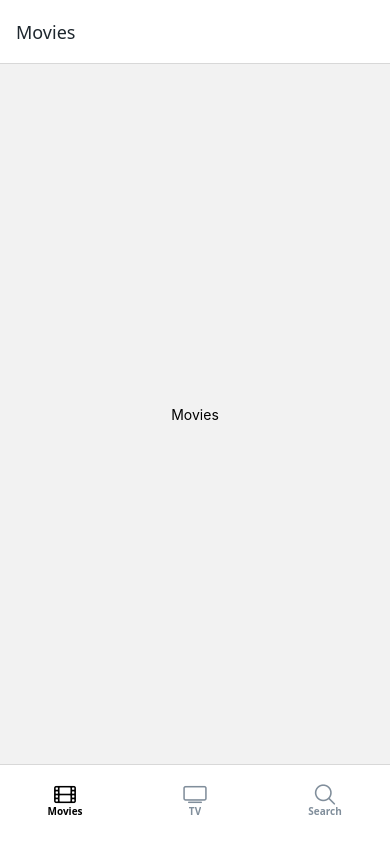
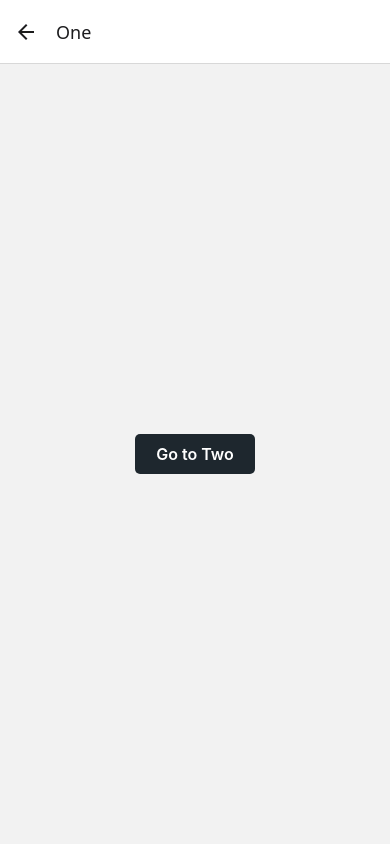
Before and after one commit to yerin719/RN-moovies, a React Native app: screen /Stack in a window 390 px wide. Built offline with nearby package versions, Linux system fonts and the light colour scheme.

Commit message:
Stacks and Tabs

```diff
--- a/App.tsx
+++ b/App.tsx
@@ -11,6 +11,8 @@ import * as SplashScreen from 'expo-splash-screen';
 import * as Font from 'expo-font';
 import {Asset} from 'expo-asset';
 import {Ionicons} from '@expo/vector-icons';
+import Stack from './navigation/Stack';
+import Root from './navigation/Root';
 
 SplashScreen.preventAutoHideAsync();
 
@@ -61,7 +63,7 @@ function App() {
 
   return (
     <NavigationContainer>
-      <Tabs />
+      <Root />
     </NavigationContainer>
   );
 }
--- /dev/null
+++ b/navigation/Root.tsx
@@ -0,0 +1,14 @@
+import React from 'react';
+import {createNativeStackNavigator} from '@react-navigation/native-stack';
+import Tabs from './Tabs';
+import Stack from './Stack';
+
+const Nav = createNativeStackNavigator();
+
+const Root = () => (
+  <Nav.Navigator screenOptions={{headerShown: false}}>
+    <Nav.Screen name="Tabs" component={Tabs} />
+    <Nav.Screen name="Stack" component={Stack} />
+  </Nav.Navigator>
+);
+export default Root;
--- /dev/null
+++ b/navigation/Stack.tsx
@@ -0,0 +1,78 @@
+import React from 'react';
+import {createNativeStackNavigator} from '@react-navigation/native-stack';
+import {
+  Text,
+  View,
+  Pressable,
+  StyleSheet,
+  TouchableOpacity,
+} from 'react-native';
+import {NativeStackNavigationProp} from '@react-navigation/native-stack';
+
+type RootStackParamList = {
+  Tabs: {screen: string};
+  One: undefined;
+  Two: undefined;
+  Three: undefined;
+};
+
+type Props = {
+  navigation: NativeStackNavigationProp<RootStackParamList>;
+};
+
+const NativeStack = createNativeStackNavigator();
+
+const Stack = () => (
+  <NativeStack.Navigator screenOptions={{presentation: 'modal'}}>
+    <NativeStack.Screen name="One" component={ScreenOne} />
+    <NativeStack.Screen name="Two" component={ScreenTwo} />
+    <NativeStack.Screen name="Three" component={ScreenThree} />
+  </NativeStack.Navigator>
+);
+
+const styles = StyleSheet.create({
+  container: {
+    flex: 1,
+    justifyContent: 'center',
+    alignItems: 'center',
+  },
+  button: {
+    backgroundColor: '#1e272e',
+    padding: 10,
+    borderRadius: 5,
+    minWidth: 120,
+    alignItems: 'center',
+  },
+  buttonText: {
+    color: 'white',
+    fontSize: 16,
+    fontWeight: '600',
+  },
+});
+
+const ScreenOne = ({navigation}: Props) => (
+  <View style={styles.container}>
+    <Pressable style={styles.button} onPress={() => navigation.navigate('Two')}>
+      <Text style={styles.buttonText}>Go to Two</Text>
+    </Pressable>
+  </View>
+);
+
+const ScreenTwo = ({navigation}: Props) => (
+  <View style={styles.container}>
+    <Pressable
+      style={styles.button}
+      onPress={() => navigation.navigate('Three')}>
+      <Text style={styles.buttonText}>Go to Three</Text>
+    </Pressable>
+  </View>
+);
+
+const ScreenThree = ({navigation}: Props) => (
+  <TouchableOpacity
+    onPress={() => navigation.navigate('Tabs', {screen: 'Search'})}>
+    <Text>Go to search</Text>
+  </TouchableOpacity>
+);
+
+export default Stack;
--- a/package.json
+++ b/package.json
@@ -13,6 +13,7 @@
     "@expo/metro-runtime": "^4.0.1",
     "@react-navigation/bottom-tabs": "^7.2.1",
     "@react-navigation/native": "^7.0.15",
+    "@react-navigation/native-stack": "^7.2.1",
     "expo": "^52.0.37",
     "expo-asset": "~11.0.4",
     "expo-font": "~13.0.4",
--- a/screens/Movies.tsx
+++ b/screens/Movies.tsx
@@ -1,9 +1,20 @@
+import {NativeStackNavigationProp} from '@react-navigation/native-stack';
 import React from 'react';
-import {View, Text} from 'react-native';
+import {View, Text, TouchableOpacity} from 'react-native';
 
-const Movies = () => (
-  <View style={{flex: 1, justifyContent: 'center', alignItems: 'center'}}>
+type RootStackParamList = {
+  Stack: {screen: string};
+};
+
+type Props = {
+  navigation: NativeStackNavigationProp<RootStackParamList>;
+};
+
+const Movies = ({navigation: {navigate}}: Props) => (
+  <TouchableOpacity
+    onPress={() => navigate('Stack', {screen: 'Three'})}
+    style={{flex: 1, justifyContent: 'center', alignItems: 'center'}}>
     <Text>Movies</Text>
-  </View>
+  </TouchableOpacity>
 );
 export default Movies;
```
Also changed, not shown: 1 other file (tests, documents, lock files or other folders).
